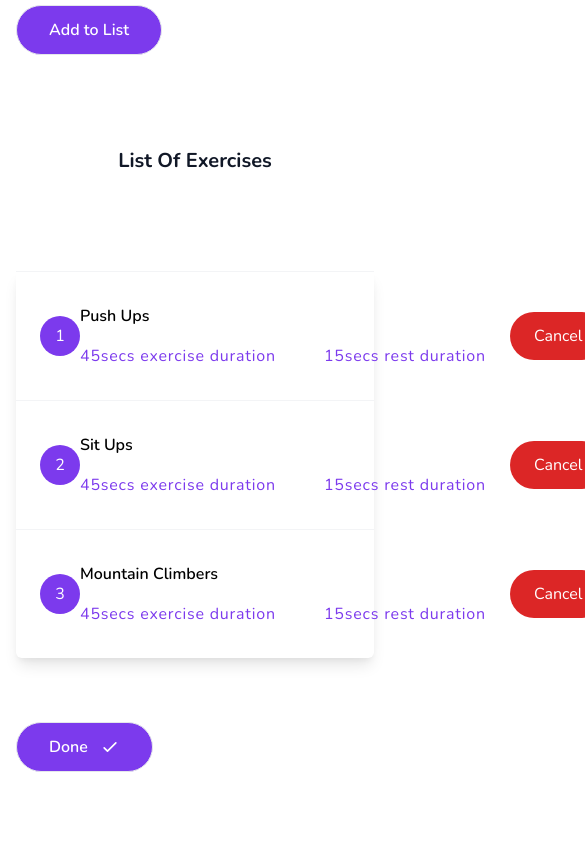
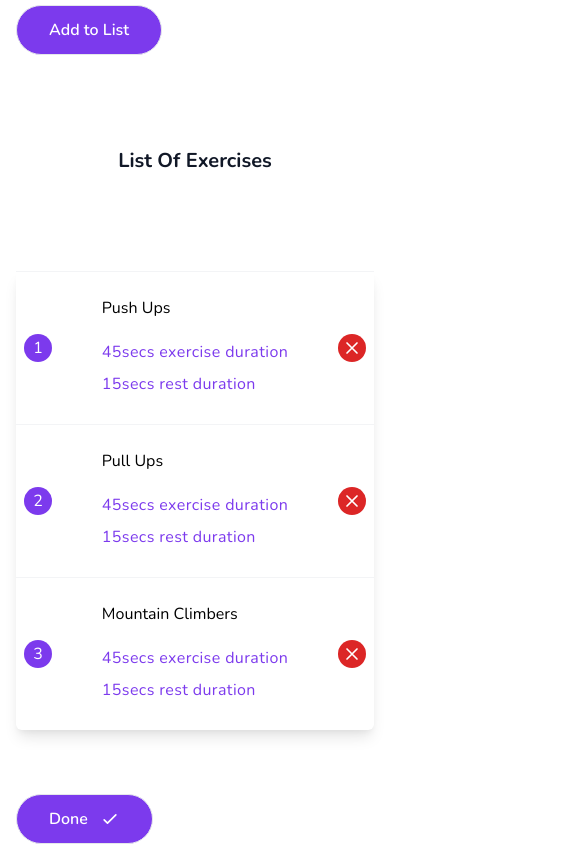
Before and after one commit to jaulf/Exercise-Tracker, a React (Create React App) app: page /create-exercise in a window 390 px wide. Shown: the part 1535-2379 px from the top of the page, 585 px wide, since content can reach past the window. Before the commit the page ends 2307 px from the top, so only its background shows below. Built offline with nearby package versions, Linux system fonts and the light colour scheme.

Commit message:
Done with createExercise Page + responsive

```diff
--- a/src/components/CreateExercise.component.js
+++ b/src/components/CreateExercise.component.js
@@ -94,51 +94,61 @@ export default function CreateExercise() {
 
                         <div class=' shadow-lg rounded-md w-full max-w-5xl'>
 
-                            <div class='border-gray-100 border-t p-6 flex items-center justify-between'>
+                        <div class='border-gray-100 border-t px-2 py-4 lg:p-6 flex items-center justify-between'>
                                 <div class=''>
-                                    <p className='flex justify-center items-center bg-purple-600 text-white h-10 w-10 rounded-full'>1</p>
+                                    <p className='flex justify-center items-center bg-purple-600 text-white h-7 w-7 md:h-10 md:w-10 rounded-full'>1</p>
                                 </div>
                                 <div class=''>
-                                    <p className='py-2 font-semibold'>Push Ups</p>
-                                    <div className='py-2 tracking-wider text-purple-600 flex flex-0'>
-                                        <p className='pr-6'>45secs exercise duration</p>
-                                        <p className='px-6'>15secs rest duration</p>
+                                    <p className='py-2 md:font-semibold'>Push Ups</p>
+                                    <div className='py-2 tracking-wide md:tracking-wider text-purple-600 flex flex-col md:flex-row'>
+                                        <p className='py-1 md:py-0 md:pr-6'>45secs exercise duration</p>
+                                        <p className='py-1 md:py-0 md:px-6'>15secs rest duration</p>
                                     </div>
                                 </div>
                                 <div class=''>
-                                    <p className='block bg-red-600 text-white rounded-full px-6 py-3'>Cancel</p>
+                                    <p className='flex lg:hidden justify-center items-center bg-red-600 text-white h-7 w-7 md:h-10 md:w-10 rounded-full'>
+                                    <svg class='h-5' xmlns="http://www.w3.org/2000/svg" fill="none" viewBox="0 0 24 24" stroke="currentColor">
+                                    <path stroke-linecap="round" stroke-linejoin="round" stroke-width="2" d="M6 18L18 6M6 6l12 12" />
+                                    </svg></p>
+                                    <p className='hidden lg:block bg-red-600 text-white rounded-full px-6 py-3'>Cancel</p>
                                 </div>
                             </div>
-
-                            <div class='border-gray-100 border-t p-6 flex items-center justify-between'>
+                            <div class='border-gray-100 border-t px-2 py-4 lg:p-6 flex items-center justify-between'>
                                 <div class=''>
-                                    <p className='flex justify-center items-center bg-purple-600 text-white h-10 w-10 rounded-full'>2</p>
+                                    <p className='flex justify-center items-center bg-purple-600 text-white h-7 w-7 md:h-10 md:w-10 rounded-full'>2</p>
                                 </div>
                                 <div class=''>
-                                    <p className='py-2 font-semibold'>Sit Ups</p>
-                                    <div className='py-2 tracking-wider text-purple-600 flex flex-0'>
-                                        <p className='pr-6'>45secs exercise duration</p>
-                                        <p className='px-6'>15secs rest duration</p>
+                                    <p className='py-2 md:font-semibold'>Pull Ups</p>
+                                    <div className='py-2 tracking-wide md:tracking-wider text-purple-600 flex flex-col md:flex-row'>
+                                        <p className='py-1 md:py-0 md:pr-6'>45secs exercise duration</p>
+                                        <p className='py-1 md:py-0 md:px-6'>15secs rest duration</p>
                                     </div>
                                 </div>
                                 <div class=''>
-                                    <p className='block bg-red-600 text-white rounded-full px-6 py-3'>Cancel</p>
+                                    <p className='flex lg:hidden justify-center items-center bg-red-600 text-white h-7 w-7 md:h-10 md:w-10 rounded-full'>
+                                    <svg class='h-5' xmlns="http://www.w3.org/2000/svg" fill="none" viewBox="0 0 24 24" stroke="currentColor">
+                                    <path stroke-linecap="round" stroke-linejoin="round" stroke-width="2" d="M6 18L18 6M6 6l12 12" />
+                                    </svg></p>
+                                    <p className='hidden lg:block bg-red-600 text-white rounded-full px-6 py-3'>Cancel</p>
                                 </div>
                             </div>
-
-                            <div class='border-gray-100 border-t p-6 flex items-center justify-between'>
+                            <div class='border-gray-100 border-t px-2 py-4 lg:p-6 flex items-center justify-between'>
                                 <div class=''>
-                                    <p className='flex justify-center items-center bg-purple-600 text-white h-10 w-10 rounded-full'>3</p>
+                                    <p className='flex justify-center items-center bg-purple-600 text-white h-7 w-7 md:h-10 md:w-10 rounded-full'>3</p>
                                 </div>
                                 <div class=''>
-                                    <p className='py-2 font-semibold'>Mountain Climbers</p>
-                                    <div className='py-2 tracking-wider text-purple-600 flex flex-0'>
-                                        <p className='pr-6'>45secs exercise duration</p>
-                                        <p className='px-6'>15secs rest duration</p>
+                                    <p className='py-2 md:font-semibold'>Mountain Climbers</p>
+                                    <div className='py-2 tracking-wide md:tracking-wider text-purple-600 flex flex-col md:flex-row'>
+                                        <p className='py-1 md:py-0 md:pr-6'>45secs exercise duration</p>
+                                        <p className='py-1 md:py-0 md:px-6'>15secs rest duration</p>
                                     </div>
                                 </div>
                                 <div class=''>
-                                    <p className='block bg-red-600 text-white rounded-full px-6 py-3'>Cancel</p>
+                                    <p className='flex lg:hidden justify-center items-center bg-red-600 text-white h-7 w-7 md:h-10 md:w-10 rounded-full'>
+                                    <svg class='h-5' xmlns="http://www.w3.org/2000/svg" fill="none" viewBox="0 0 24 24" stroke="currentColor">
+                                    <path stroke-linecap="round" stroke-linejoin="round" stroke-width="2" d="M6 18L18 6M6 6l12 12" />
+                                    </svg></p>
+                                    <p className='hidden lg:block bg-red-600 text-white rounded-full px-6 py-3'>Cancel</p>
                                 </div>
                             </div>
                         </div>
```
Also changed, not shown: 1 other file (tests, documents, lock files or other folders).
